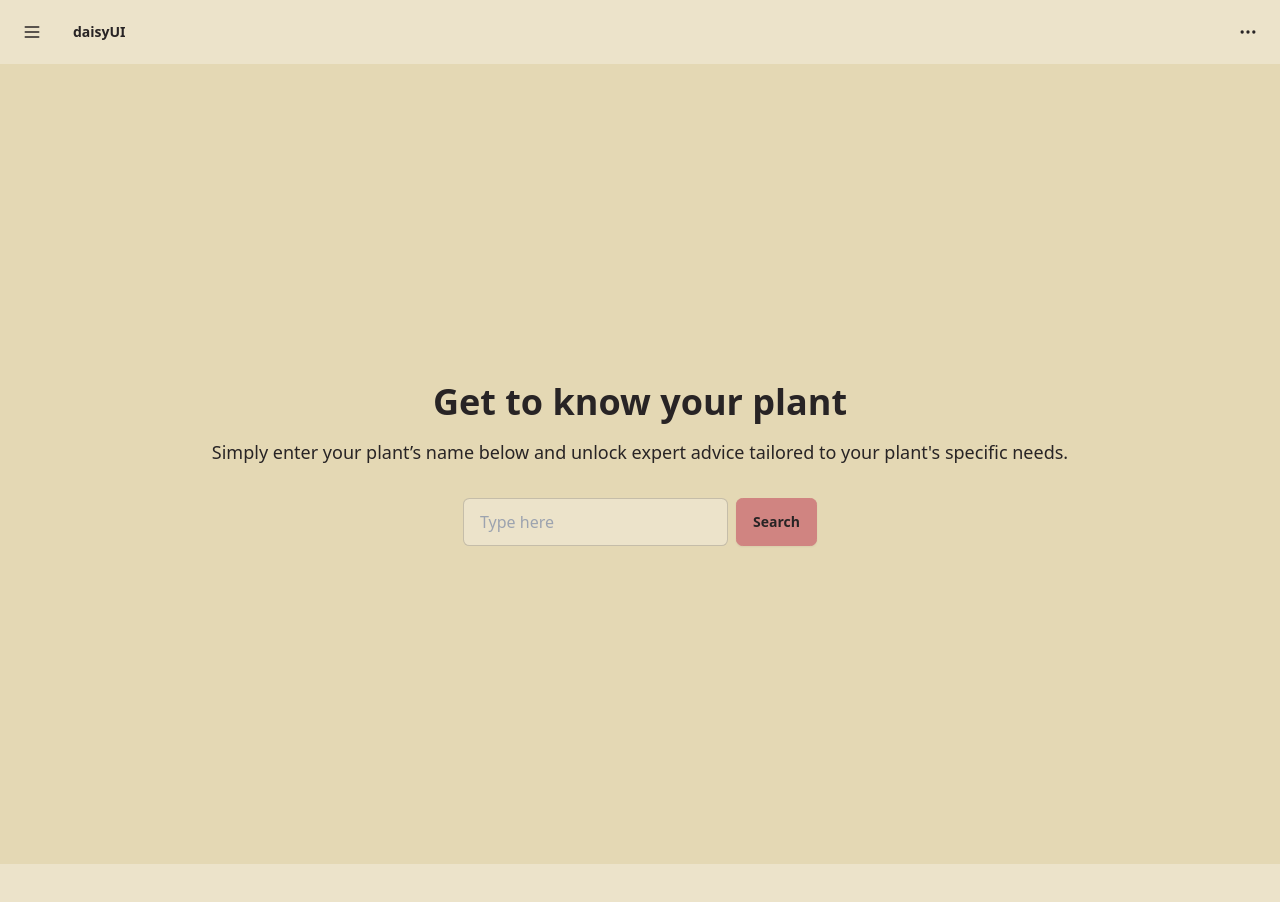
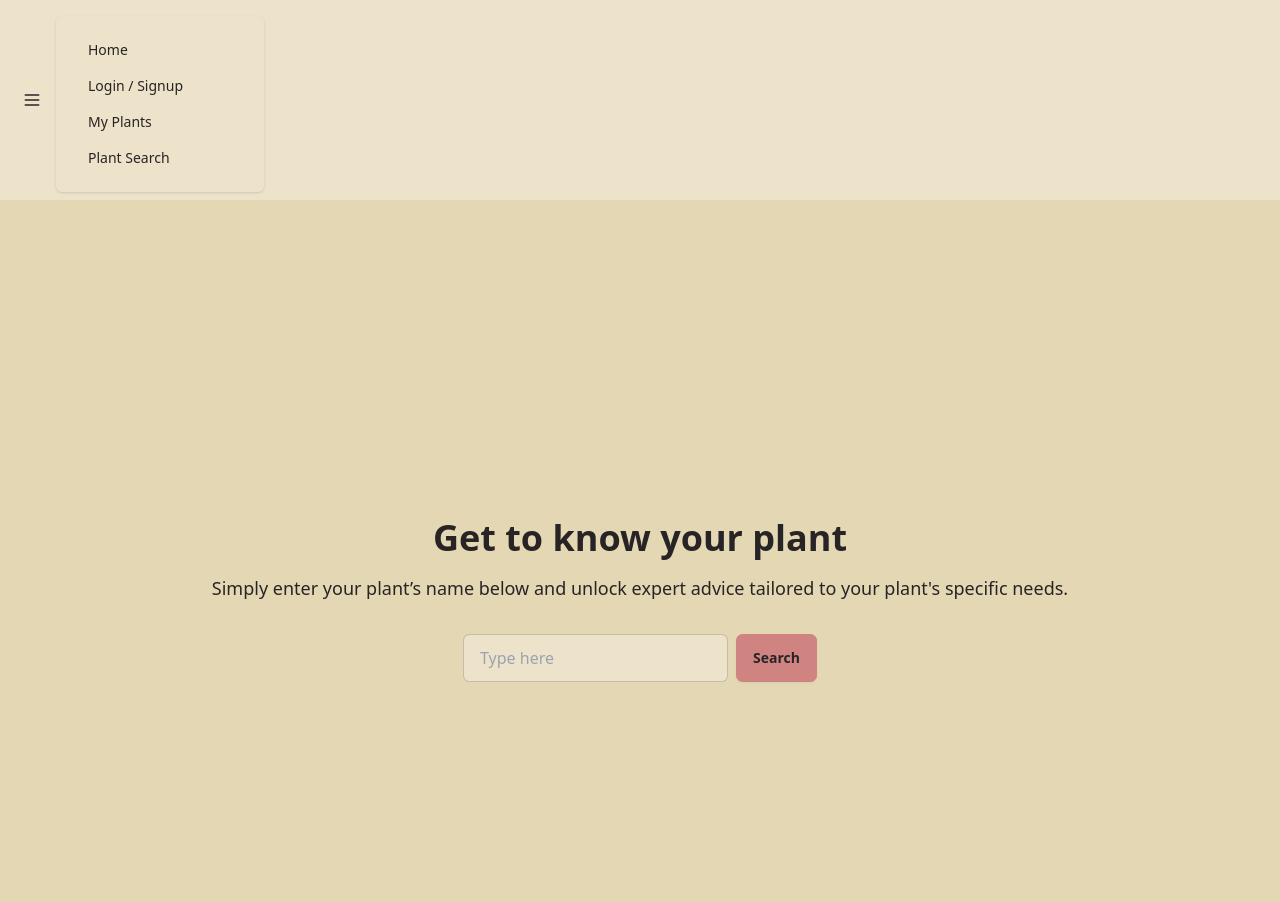
Before and after one commit to RHaile/theScriptSisters, a React (Vite) app in the folder frontend/: page /plantsearch in a window 1280 px wide. Both pictures are taken after a click on the button 32 px from the left and 32 px from the top of the page. Shown: the top 902 px of the page. Before the commit the page ends 864 px from the top, so only its background shows below. Built offline with nearby package versions, Linux system fonts and the light colour scheme.

Commit message:
added links to dropdown menu

```diff
--- a/frontend/src/components/Navbar.jsx
+++ b/frontend/src/components/Navbar.jsx
@@ -1,41 +1,44 @@
+import { useState } from 'react';
+
 function Navbar() {
-    return (
-      <div className="navbar bg-base-100">
+  const [isOpen, setIsOpen] = useState(false);
+
+  return (
+    <div className="navbar bg-base-100">
       <div className="flex-none">
-        <button className="btn btn-square btn-ghost">
+        <button
+          className="btn btn-square btn-ghost"
+          onClick={() => setIsOpen(!isOpen)}
+        >
           <svg
             xmlns="http://www.w3.org/2000/svg"
             fill="none"
             viewBox="0 0 24 24"
-            className="inline-block h-5 w-5 stroke-current">
+            className="inline-block h-5 w-5 stroke-current"
+          >
             <path
               strokeLinecap="round"
               strokeLinejoin="round"
               strokeWidth="2"
-              d="M4 6h16M4 12h16M4 18h16"></path>
+              d="M4 6h16M4 12h16M4 18h16"
+            ></path>
           </svg>
         </button>
+
+        {isOpen && (
+          <div className="dropdown-content mt-2 p-2 shadow bg-base-100 rounded-box w-52">
+            <ul className="menu menu-compact">
+              <li><a href="/">Home</a></li>
+              <li><a href="/login">Login / Signup</a></li>
+              <li><a href="/myplants">My Plants</a></li>
+              <li><a href="/plantsearch">Plant Search</a></li>
+            </ul>
+          </div>
+        )}
       </div>
-      <div className="flex-1">
-        <a className="btn btn-ghost text-xlt6">daisyUI</a>
-      </div>
-      <div className="flex-none">
-        <button className="btn btn-square btn-ghost">
-          <svg
-            xmlns="http://www.w3.org/2000/svg"
-            fill="none"
-            viewBox="0 0 24 24"
-            className="inline-block h-5 w-5 stroke-current">
-            <path
-              strokeLinecap="round"
-              strokeLinejoin="round"
-              strokeWidth="2"
-              d="M5 12h.01M12 12h.01M19 12h.01M6 12a1 1 0 11-2 0 1 1 0 012 0zm7 0a1 1 0 11-2 0 1 1 0 012 0zm7 0a1 1 0 11-2 0 1 1 0 012 0z"></path>
-          </svg>
-        </button>
-      </div>
+      <div className="flex-none"></div>
     </div>
-    );
+  );
 }
 
 export default Navbar;
--- a/frontend/src/main.jsx
+++ b/frontend/src/main.jsx
@@ -5,7 +5,6 @@ import Home from "./pages/home";
 import Login from "./pages/login";
 import MyPlants from "./pages/myPlants";
 import PlantSearch from "./pages/PlantSearch";
-import SignUp from "./pages/signUp";
 import Navbar from "./components/Navbar";
 import "./index.css"
 
@@ -30,11 +29,6 @@ const router = createBrowserRouter([
     element: <PlantSearch />,
     errorElement: <div>Oops ! There was an error.</div>,
   },
-  {
-    path: "/signup",
-    element: <SignUp />,
-    errorElement: <div>Oops ! There was an error.</div>,
-  },
 ])
 ;
 
--- a/frontend/src/pages/signUp.jsx
+++ /dev/null
@@ -1,7 +0,0 @@
-import React from "react";
-
-function SignUp() {
-  return <h2>SignUp Page</h2>;
-}
-
-export default SignUp;
```
